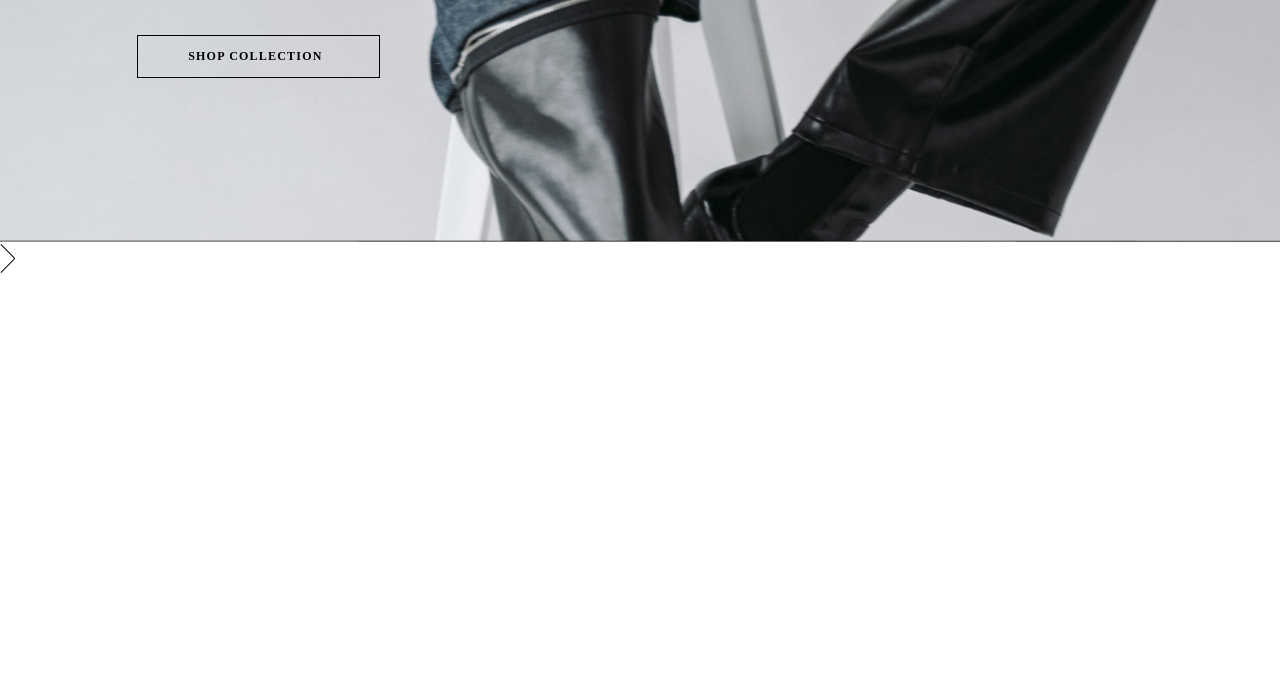
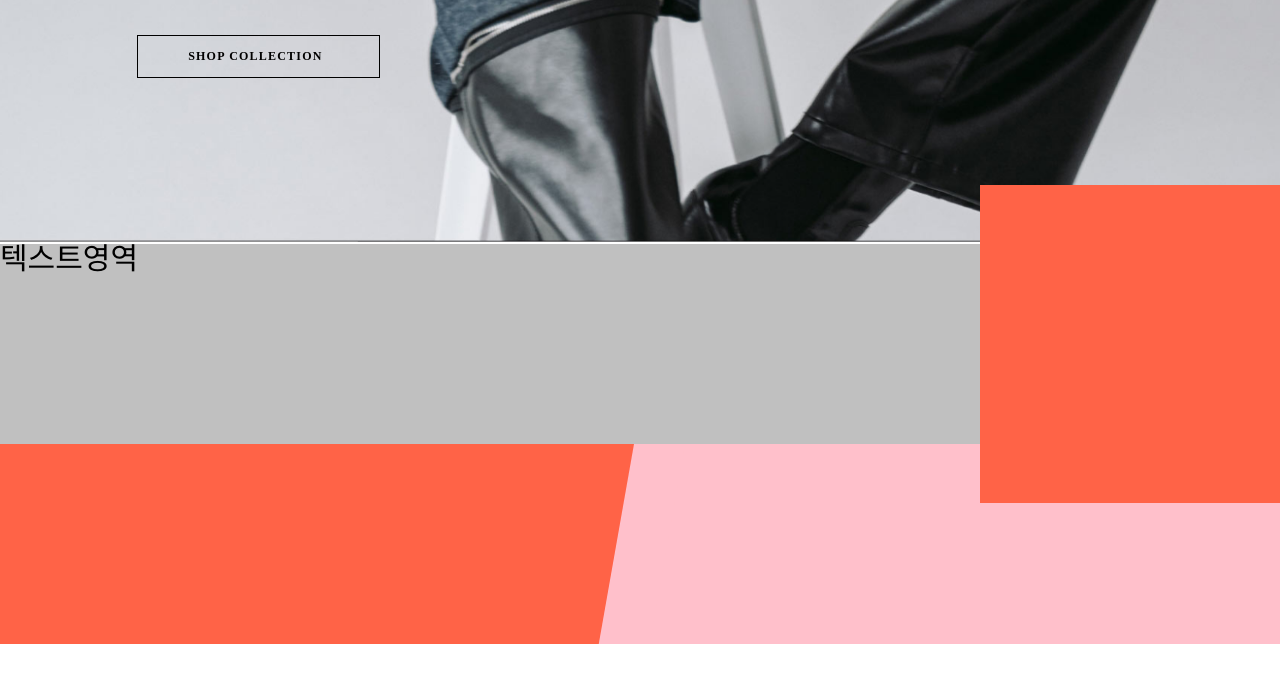
Before and after one commit to pendine/est-figma, a plain HTML site: page index.html in a window 1280 px wide. Shown: the part 558-1240 px from the top of the page. Before the commit the page ends 832 px from the top, so only its background shows below. Drawn offline with nearby package versions, Linux system fonts and the light colour scheme.

Commit message:
fix:example

```diff
--- a/css/style.css
+++ b/css/style.css
@@ -188,11 +188,16 @@ button {
   top: 50%;
   width: 1.5063rem;
   height: 2.875rem;
+  translate: 0 -50%;
   background: url(../images/ico_prev.svg) no-repeat;
 }
 .btn-next {
+  position: absolute;
+  right: 7.06rem;
+  top: 50%;
   width: 1.5063rem;
   height: 2.875rem;
+  translate: 0 -50%;
   background: url(../images/ico_next.svg) no-repeat;
 }
 .btn-shop {
@@ -237,3 +242,35 @@ button {
   left: 13.72rem;
   bottom: 16.56rem;
 }
+
+.gym {
+  background-color: silver;
+  height: 200px;
+  display: flex;
+  justify-content: space-between;
+  .textarea {
+    font-size: 30px;
+  }
+  .img {
+    height: calc(100% + (5.9rem * 2));
+    width: 300px;
+    background-color: tomato;
+    translate: 0 -5.9rem;
+  }
+}
+
+.doctor {
+  display: flex;
+  justify-content: center;
+  height: 200px;
+  background: linear-gradient(to right, tomato 50%, pink 50%);
+  overflow: hidden;
+  .slash {
+    height: 120%;
+    width: 50px;
+    /* border: 2px solid red; */
+    background-color: pink;
+    rotate: 10deg;
+    translate: 0 -10px;
+  }
+}
--- a/index.html
+++ b/index.html
@@ -58,6 +58,16 @@
       <button class="btn-prev" type="button"><span class="a11y-hidden">previous slide</span></button>
       <button class="btn-next" type="button"><span class="a11y-hidden">next slide</span></button>
     </section>
+    <section class="gym">
+      <div class="textarea">
+        텍스트영역
+      </div>
+      <div class="img"></div>
+    </section>
+    <section class="doctor">
+      <div class="slash"></div>
+    </section>
+    <div style="height:100vh"></div>
   </main>
 </body>
 
```
